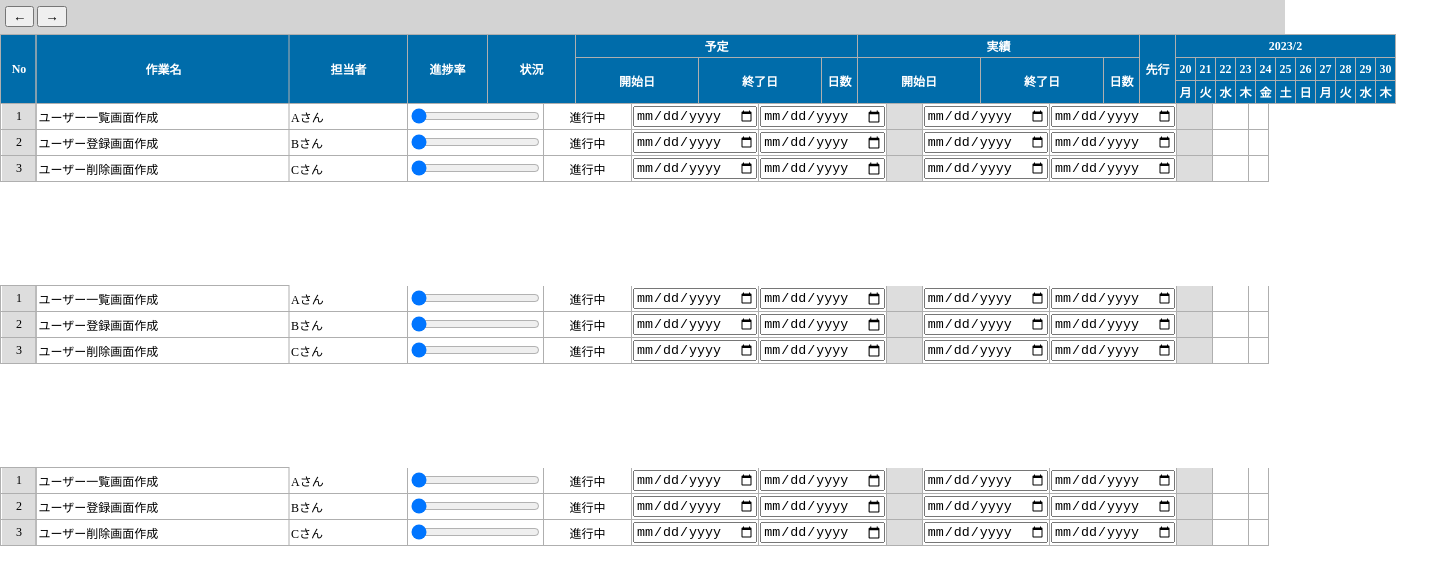
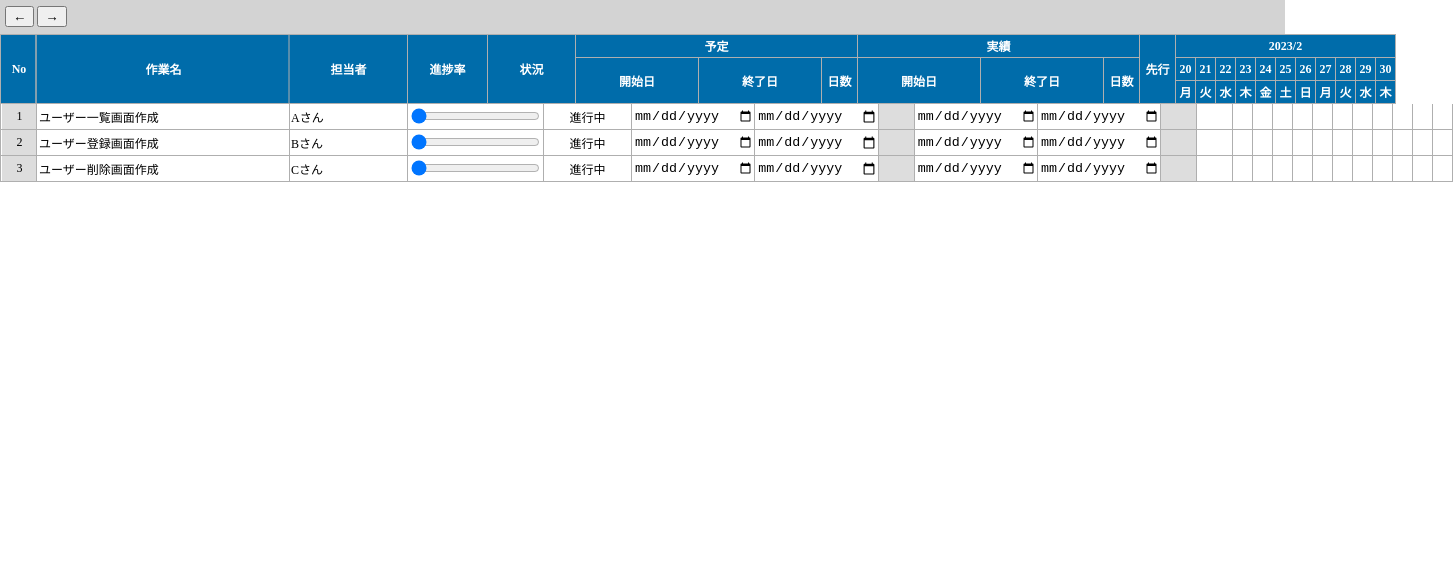
Before and after one commit to ryotanamiki/ganntchart, a plain HTML site: page javascript/gannt-vue.html in a window 1280 px wide. Shown: the whole page, 1453 px wide, since content can reach past the window. Drawn offline with nearby package versions, Linux system fonts and the light colour scheme.

Commit message:
vue.jsレイアウトベース作成

```diff
--- a/javascript/gannt-vue.html
+++ b/javascript/gannt-vue.html
@@ -4,7 +4,8 @@
 <head>
     <title>ガントチャート</title>
     <meta http-equiv="Content-Type" content="text/html; charset=UTF-8" />
-    <link href="/css/gannt_practice.css" rel="styleSheet">
+    <link href="jquery-ui.min.css" rel="stylesheet">
+    <link href="/css/gannt_practice.css" rel="stylesheet">
 </head>
 
 <body>
@@ -17,8 +18,6 @@
         </header>
 
         <main>
-            <draggable v-model="tasks" @end="onDragEnd">
-                <div v-for="task in tasks" :key="task.id" class="draggable-item">
             <table class="column_header column_table">
                 <thead>
                     <tr>
@@ -91,7 +90,7 @@
                     </table>
 
             <table class="column_body column_table">
-                        <tbody>
+                <tbody id="column_table_body">
                     <tr v-for="task in tasks" :key="task.id">
                         <td class="fixed">{{ task.id }}</td>
                         <td class="fixed task_title">{{ task.name }}</td>
@@ -101,20 +100,19 @@
                         </td>
                         <td>{{ task.status }}</td>
                         <td>
-                                    <input type="date" v-model="task.planStart"
+                            <input type="date" class="planSt dateInpt" v-model="task.planStart"
                                 @change="moveStart(task, true); calcDifDay(task, true)">
                             </td>
                             <td>
-                                    <input type="date" v-model="task.planEnd"
-                                        @change="moveEnd(task, true); calcDifDay(task, true)">
+                            <input type="date" class="plaEd dateInpt" v-model="task.planEnd" @change="moveEnd(task, true); calcDifDay(task, true)">
                             </td>
                             <td>{{ task.planDuration }}</td>
                             <td>
-                                    <input type="date" v-model="task.actualStart"
+                            <input type="date" class="actSt dateInpt" v-model="task.actualStart"
                                 @change="moveStart(task, false); calcDifDay(task, false)">
                             </td>
                             <td>
-                                    <input type="date" v-model="task.actualEnd"
+                            <input type="date" class="actEd dateInpt" v-model="task.actualEnd"
                                 @change="moveEnd(task, false); calcDifDay(task, false)">
                             </td>
                             <td>{{ task.actualDuration }}</td>
@@ -125,22 +123,29 @@
                                 </div>
                                 <div :style="{ width: task.actualBarWidth + 'px' }" class="actBar bar"></div>
                             </td>
-                                <!-- 他の日付列もここに配置 -->
+                            <td class="col_day"></td>
+                            <td class="col_day"></td>
+                            <td class="col_day"></td>
+                            <td class="col_day"></td>
+                            <td class="col_day"></td>
+                            <td class="col_day"></td>
+                            <td class="col_day"></td>
+                            <td class="col_day"></td>
+                            <td class="col_day"></td>
+                            <td class="col_day"></td>
                             </tr>
                             </tbody>
                             </table>
-                </div>
-            </draggable>
         </main>
     </div>
 
     <script src="https://cdn.jsdelivr.net/npm/vue@2.6.14"></script>
-    <script src="https://cdnjs.cloudflare.com/ajax/libs/vuedraggable/2.24.3/vuedraggable.umd.min.js"></script>
 <script>
     new Vue({
         el: '#app',
         data: {
             tasks: [
+                // タスクデータをここに配置
                 {
                     id: 1,
                     name: 'ユーザー一覧画面作成',
@@ -186,8 +191,8 @@
                     planBarWidth: 0,
                     actualBarWidth: 0
                 }
-                ],
-                selectedTasks: [] // 選択中のタスクを格納する配列
+                // 他のタスクデータもここに配置
+            ]
         },
         methods: {
             indentLeft: function () {
@@ -235,26 +240,12 @@
                         task.actualDuration = diff;
                     }
                 }
-                },
-                selectTask: function (task) {
-                    if (this.selectedTasks.includes(task)) {
-                        // すでに選択済みの場合、選択を解除
-                        this.selectedTasks.splice(this.selectedTasks.indexOf(task), 1);
-                    } else {
-                        // 未選択の場合、選択を追加
-                        this.selectedTasks.push(task);
-                    }
-                },
-                onDragEnd: function () {
-                    // ドラッグ操作が終了したときに呼ばれる
-                    // 選択中のタスクを新しい順序に従って更新
-                    this.tasks = this.selectedTasks.concat(this.tasks.filter(task => !this.selectedTasks.includes(task)));
-                    this.selectedTasks = []; // 選択をクリア
             }
         }
 
     });
     </script>
+
 </body>
 
 </html>
```
Lines whose indentation alone changed are shown as unchanged.
